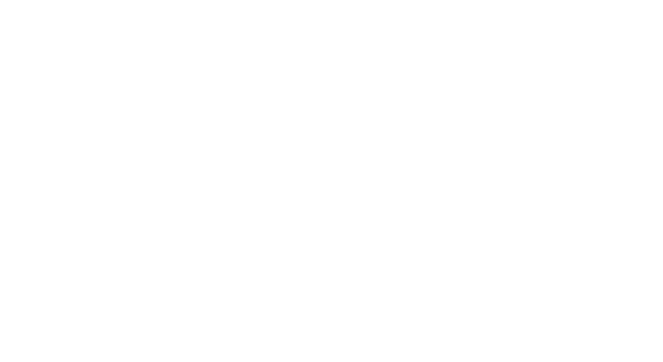
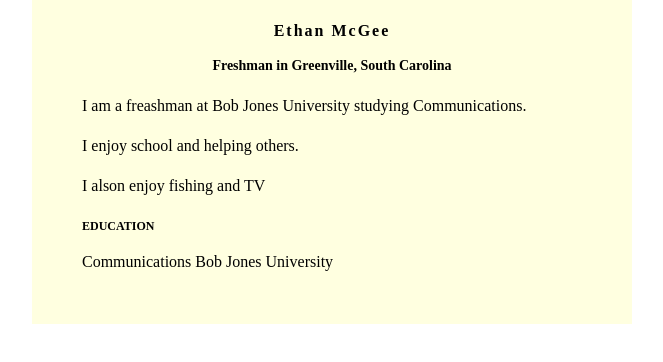
Before and after one commit to mharrison919/mharrison919.github.io, a plain HTML site: page index.html in a window 1280 px wide. Shown: the whole page, without its empty margins (308-971 px from the left). Drawn offline with Linux system fonts and the light colour scheme.

Commit message:
Update index.html

```diff
--- a/index.html
+++ b/index.html
@@ -6,4 +6,45 @@ body {
     font-family:   Verdana;
     }
     #content {
-      background: lightyellow;
+        background: lightyellow;
+        min-width:  200px;
+        max-width:  500px;
+        padding:    50px;
+        margin:    auto;
+        margin-top:  -50px;
+        line-height: 150%;
+    }
+    h1{
+        letter-spacing: 2px;
+        font-size:  16px;
+        text-align: center;
+    }
+    h2 {
+        font-size: 14px;
+        text-align: center;
+    }
+    h3 {
+         font-size: 12px;
+    }
+    </style>
+    </head>
+    <body>
+         <div id="content">
+             <h1>Ethan McGee</h1>
+             <h2>Freshman in Greenville, South Carolina</h2>
+
+             <p>I am a freashman at Bob Jones University studying Communications.
+             <P>
+                 I enjoy school and helping others.
+             </p>
+             <p>
+                 I alson enjoy fishing and TV
+             </p>
+
+             <h3>EDUCATION</h3>
+             Communications
+             Bob Jones University
+        </div>
+
+    </body>
+    </html>
```
